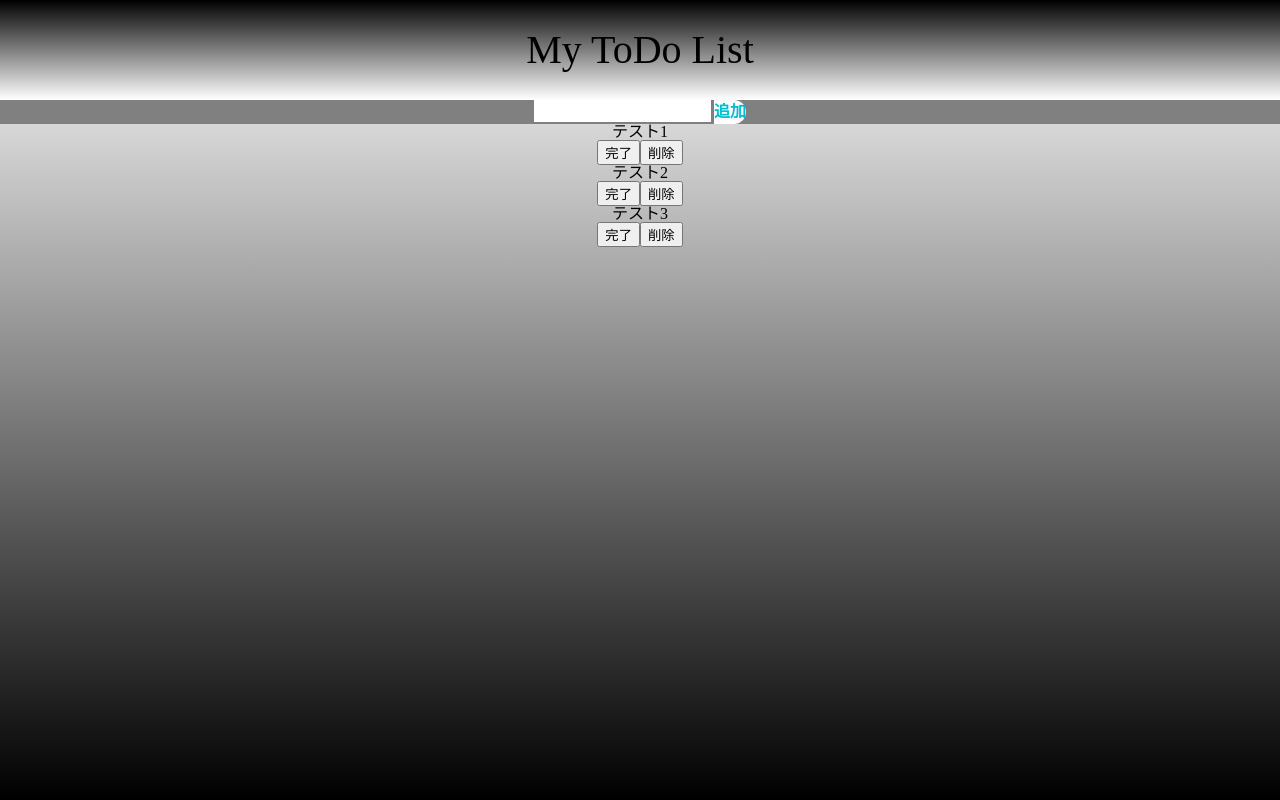
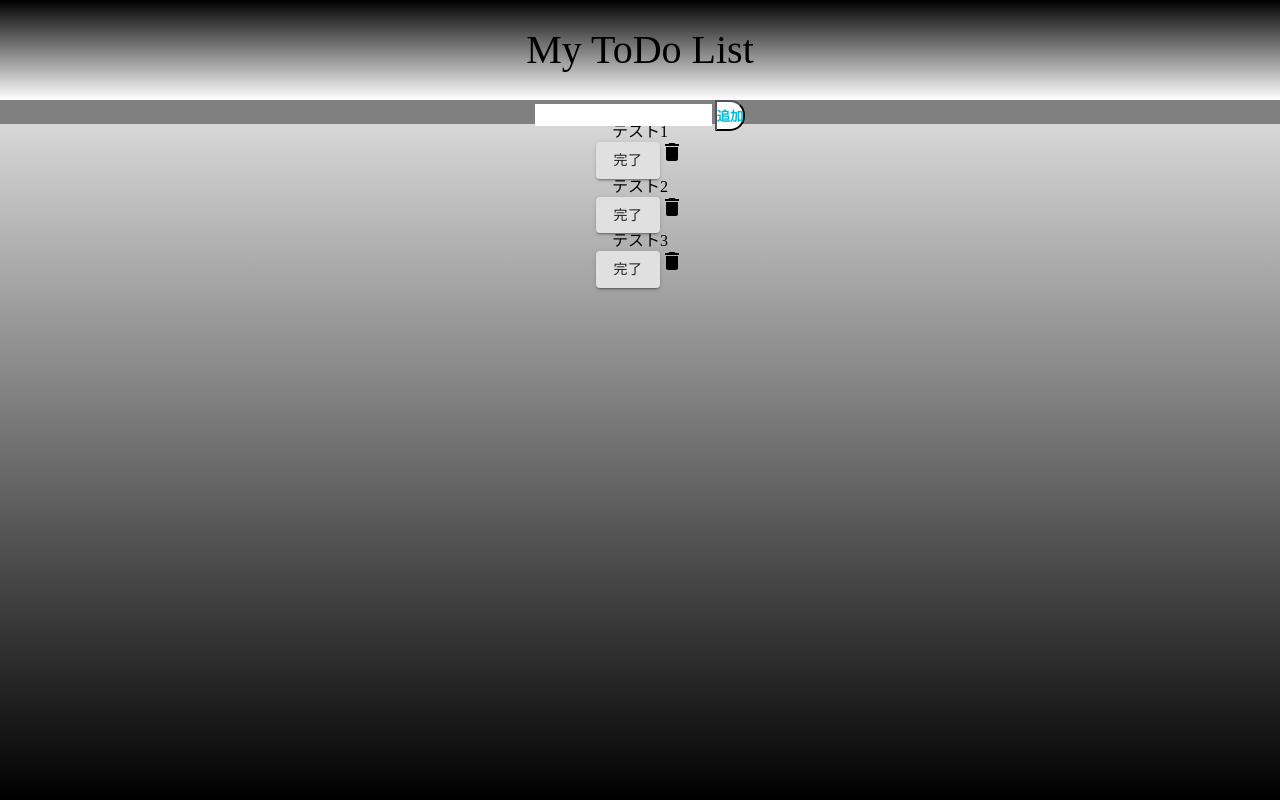
Before and after one commit to Taishin-exe/todo-app, a React (Create React App) app: page / in a window 1280 px wide. Built offline with nearby package versions, Linux system fonts and the light colour scheme.

Commit message:
material-ulの使用

```diff
--- a/package.json
+++ b/package.json
@@ -3,6 +3,8 @@
   "version": "0.1.0",
   "private": true,
   "dependencies": {
+    "@material-ui/core": "^4.9.5",
+    "@material-ui/icons": "^4.9.1",
     "@testing-library/jest-dom": "^4.2.4",
     "@testing-library/react": "^9.3.2",
     "@testing-library/user-event": "^7.1.2",
--- a/src/componets/App.js
+++ b/src/components/App.js
@@ -50,6 +50,10 @@ const App = () => {
         setTodoItems(newTodoItems)
     }
 
+    const deleteTodoItem =(id) => {
+        const newTodoItems = todoItems.filter(todoItem => id !== todoItem.id)
+        setTodoItems(newTodoItems);
+    }
 
 
     return (
@@ -58,7 +62,7 @@ const App = () => {
             <AppWrapper>
             <h1>My ToDo List</h1>
             <Form addTodoItem={addTodoItem}/>
-            <List todoItems={todoItems}/>
+            <List todoItems={todoItems} deleteTodoItem={deleteTodoItem}/>
             </AppWrapper>
             </>
     )
--- a/src/componets/Form.js
+++ b/src/components/Form.js
@@ -51,7 +51,7 @@ const Form = (props) => {
     return (
         <FormStyle>
             <input type="text" class="input"/>
-            <a href="#" class="btn" onClick={handleClick}>追加</a>
+            <button className="btn" onClick={handleClick}>追加</button>
         </FormStyle>
     )
 }
--- a/src/componets/Item.js
+++ b/src/components/Item.js
@@ -1,4 +1,7 @@
 import React from 'react'
+import Button from '@material-ui/core/Button';
+import DeleteIcon from '@material-ui/icons/Delete';
+
 
 const Item = (props) => {
     const [isDone, setIsDone] = React.useState(false)
@@ -17,8 +20,9 @@ const Item = (props) => {
     return (
         <li>
             <p>{props.todoItem["content"]}</p>
-            <button type="button" onClick ={toggleIsDone}>{buttonText}</button>
-            <button type="button">削除</button>
+            <Button variant="contained" onClick ={toggleIsDone} color={isDone ? "secondary" : "default"}>{buttonText}</Button>
+            <DeleteIcon onClick={() => props.deleteTodoItem(props.todoItem['id'])}/>
+            {/* <Button variant="contained" color="secondary"　onClick={() => props.deleteTodoItem(props.todoItem['id'])}>削除</Button> */}
         </li>
     )
 }
--- a/src/componets/List.js
+++ b/src/components/List.js
@@ -6,7 +6,11 @@ const List = (props) => {
 
     return (
         <ul>
-            {props.todoItems.map(todoItem => <Item todoItem={todoItem} key ={todoItem.id}/>)}
+            {props.todoItems.map(todoItem =>
+            <Item
+            todoItem={todoItem}
+            deleteTodoItem={props.deleteTodoItem}
+            key ={todoItem.id}/>)}
         </ul>
     )
 }
--- a/src/index.js
+++ b/src/index.js
@@ -1,6 +1,6 @@
 import React from 'react'
 import ReactDOM from 'react-dom'
-import App from './componets/App'
+import App from './components/App'
 
 ReactDOM.render(
     <App />,
```
Also changed, not shown: 1 other file (tests, documents, lock files or other folders).
